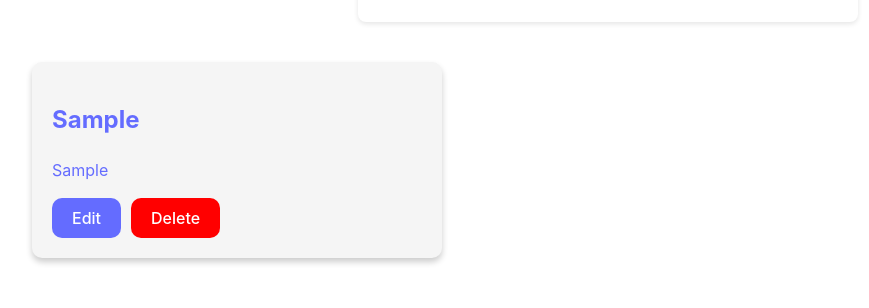
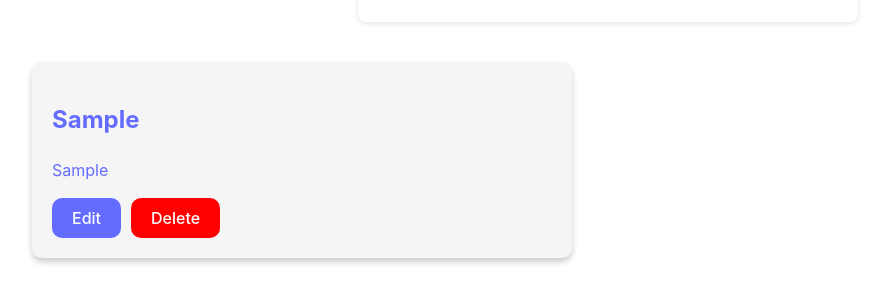
Before and after one commit to Zaouat/alx-fe-reactjs, a React (Vite) app in the folder recipe-sharing-app/: page / in a window 1280 px wide. Both pictures are taken after typing "Sample", "Sample" into the empty fields and a click on the button "Add Recipe". Shown: the part 271-579 px from the top of the page, without its empty margins (32-901 px from the left). Built offline with nearby package versions, Linux system fonts and the light colour scheme.

Commit message:
add react-router-dom to list receips

```diff
--- a/recipe-sharing-app/src/App.css
+++ b/recipe-sharing-app/src/App.css
@@ -95,7 +95,7 @@ button:hover {
   color: #646cff;
   padding: 20px;
   border-radius: 10px;
-  max-width: 370px !important;
+  max-width: 500px !important;
   box-shadow: 0 4px 6px rgba(0, 0, 0, 0.2);
 }
 
--- a/recipe-sharing-app/src/components/RecipeList.jsx
+++ b/recipe-sharing-app/src/components/RecipeList.jsx
@@ -1,7 +1,7 @@
-// src/components/RecipeList.jsx
 import React from "react";
 import useRecipeStore from "./recipeStore";
-import "../App.css"; // Ensure you have this line to import the styles
+import "../App.css";
+import { Link } from "react-router-dom";
 
 const RecipeList = () => {
   const recipes = useRecipeStore((state) => state.recipes);
@@ -36,9 +36,10 @@ const RecipeList = () => {
           <div key={recipe.id} className="recipe-card">
             <h2>{recipe.title}</h2>
             <p>{recipe.description}</p>
-            <button className="edit_btn" onClick={() => handleEdit(recipe)}>
-              Edit
-            </button>
+            {/* Link to a detailed view or edit page */}
+            <Link to={`/edit/${recipe.id}`}>
+              <button className="edit_btn">Edit</button>
+            </Link>
             <button
               className="delete_btn"
               onClick={() => handleDelete(recipe.id)}
```
